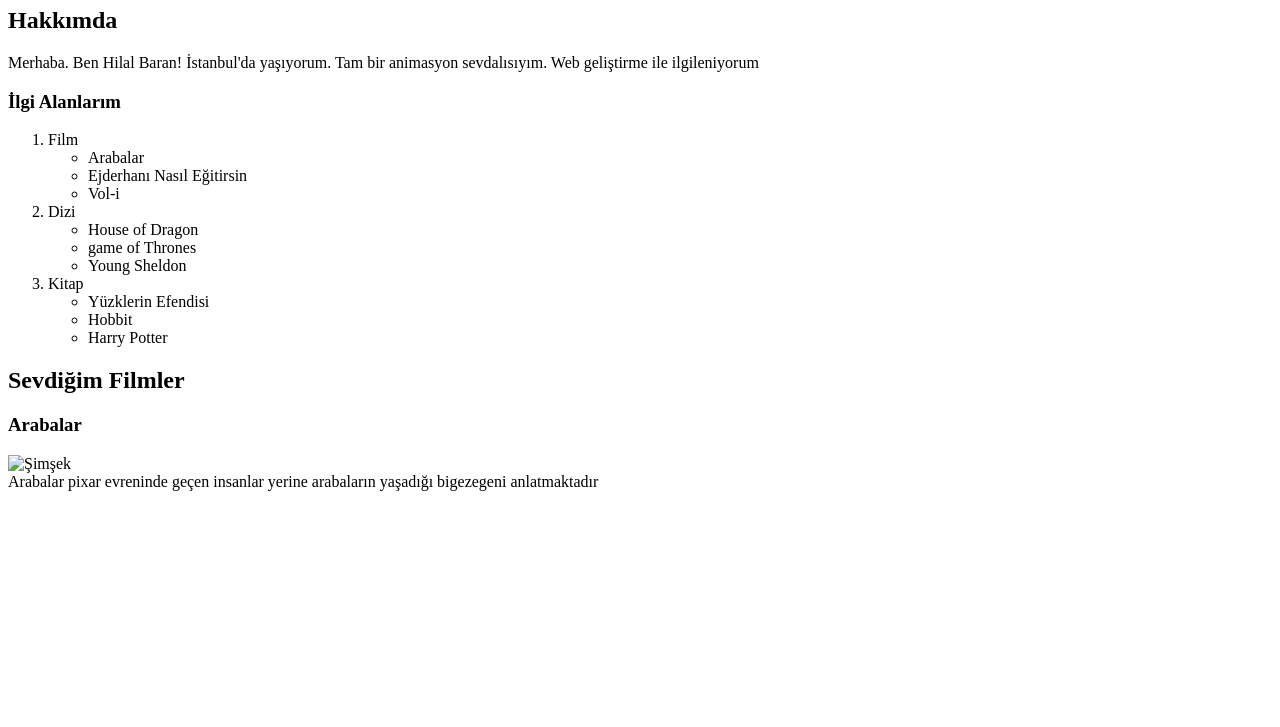
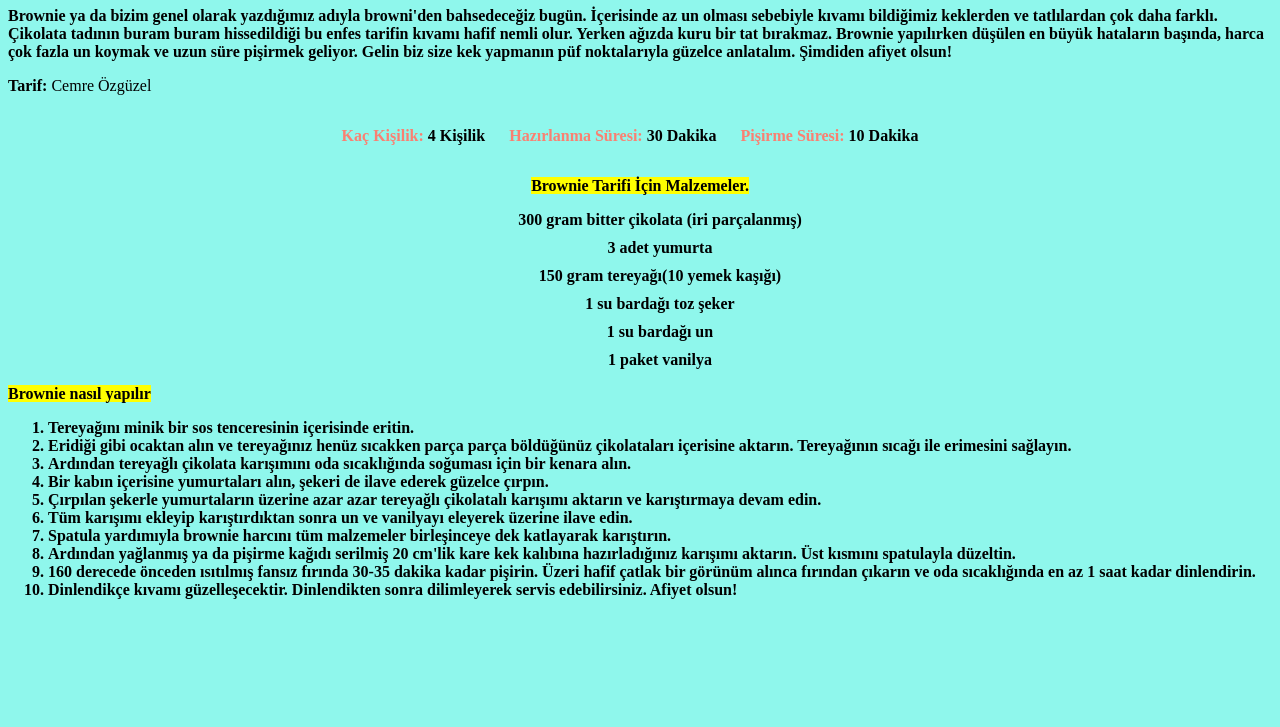
Before and after one commit to Hilalcik/kodluyoruzilkrepo, a plain HTML site: page index.html in a window 1280 px wide. Shown: the part 73-800 px from the top of the page. Drawn offline with Linux system fonts and the light colour scheme.

Commit message:
Add files via upload

```diff
--- a/index.html
+++ b/index.html
@@ -3,44 +3,93 @@
   <head>
     <meta charset="UTF-8" />
     <meta name="viewport" content="width=device-width, initial-scale=1.0" />
-    <meta http-equiv="X-UA-Compatible" content="ie=edge" />
-    <title>Static Template</title>
+    <title>Document</title>
+    <style>
+
+        .centered-list {
+            text-align: center;
+        }
+
+
+        .centered-list li {
+            display: block;
+            margin: 10px 0;
+        }
+    </style>
   </head>
   <body>
-    <h1>
-      Hilal Baran
-    </h1>
-    <h2>Hakkımda</h2>
-    <p1>
-      Merhaba. Ben Hilal Baran! İstanbul'da yaşıyorum. Tam bir animasyon
-      sevdalısıyım. Web geliştirme ile ilgileniyorum
-    </p1>
-    <h3>İlgi Alanlarım</h3>
+      <body bgcolor="#8ff7ec">
+
+    <h1>...Gerçek Brownie Tarifi...</h1>
+    <p><b>
+      Brownie ya da bizim genel olarak yazdığımız adıyla browni'den bahsedeceğiz
+      bugün. İçerisinde az un olması sebebiyle kıvamı bildiğimiz keklerden ve
+      tatlılardan çok daha farklı. Çikolata tadının buram buram hissedildiği bu
+      enfes tarifin kıvamı hafif nemli olur. Yerken ağızda kuru bir tat
+      bırakmaz. Brownie yapılırken düşülen en büyük hataların başında, harca çok
+      fazla un koymak ve uzun süre pişirmek geliyor. Gelin biz size kek yapmanın
+      püf noktalarıyla güzelce anlatalım. Şimdiden afiyet olsun!
+    </p></b>
+    <p><b>Tarif:</b> Cemre Özgüzel</p>
+    <style>
+      .yan-yana-baslik {
+          display: inline-block; /* Başlıkları yan yana yerleştirmek için */
+          margin-right: 20px; /* Başlıklar arasında boşluk bırakmak için */
+      }
+  </style>
+</head>
+<body>
+ <div align="center">
+    <p class="yan-yana-baslik"><b><span style="color:salmon">Kaç Kişilik:</span> 4 Kişilik</b></p>
+
+    <p class="yan-yana-baslik"><b><span style="color:salmon"> Hazırlanma Süresi:</span> 30 Dakika</p>
+    <p class="yan-yana-baslik"><b><span style="color: salmon"> Pişirme Süresi:</span> 10 Dakika</p>
+ </div>
+
+
+  <center><p><mark> Brownie Tarifi İçin Malzemeler.</mark></p></center>
+
+
+  <div class="centered-list">
+      <ul>
+          <li>300 gram bitter çikolata (iri parçalanmış)</li>
+          <li>3 adet yumurta</li>
+          <li>150 gram tereyağı(10 yemek kaşığı)</li>
+          <li>1 su bardağı toz şeker</li>
+          <li>1 su bardağı un</li>
+          <li>1 paket vanilya</li>
+
+      </ul>
+
+    </div>
+
+  <ul>
+
+  </ul>
+  </div>
+
+
+
+
+ <p><mark>Brownie nasıl yapılır</mark></p>
+ <p>
     <ol>
-      <li>Film</li>
-      <ul style="list-style-type: circle;">
-        <li>Arabalar</li>
-        <li>Ejderhanı Nasıl Eğitirsin</li>
-        <li>Vol-i</li>
-      </ul>
-      <li>Dizi</li>
-      <ul style="list-style-type: circle;">
-        <li>House of Dragon</li>
-        <li>game of Thrones</li>
-        <li>Young Sheldon</li>
-      </ul>
-      <li>Kitap</li>
-      <ul style="list-style-type: circle;">
-        <li>Yüzklerin Efendisi</li>
-        <li>Hobbit</li>
-        <li>Harry Potter</li>
-      </ul>
+<li> Tereyağını minik bir sos tenceresinin içerisinde eritin.</li>
+<li>Eridiği gibi ocaktan alın ve tereyağınız henüz sıcakken parça parça böldüğünüz çikolataları içerisine aktarın. Tereyağının sıcağı ile erimesini sağlayın.</li>
+<li>Ardından tereyağlı çikolata karışımını oda sıcaklığında soğuması için bir kenara alın.</li>
+<li>Bir kabın içerisine yumurtaları alın, şekeri de ilave ederek güzelce çırpın.</li>
+<li>Çırpılan şekerle yumurtaların üzerine azar azar tereyağlı çikolatalı karışımı aktarın ve karıştırmaya devam edin.</li>
+<li>Tüm karışımı ekleyip karıştırdıktan sonra un ve vanilyayı eleyerek üzerine ilave edin.</li>
+<li>Spatula yardımıyla brownie harcını tüm malzemeler birleşinceye dek katlayarak karıştırın.</li>
+<li>Ardından yağlanmış ya da pişirme kağıdı serilmiş 20 cm'lik kare kek kalıbına hazırladığınız karışımı aktarın. Üst kısmını spatulayla düzeltin.</li>
+<li>160 derecede önceden ısıtılmış fansız fırında 30-35 dakika kadar pişirin. Üzeri hafif çatlak bir görünüm alınca fırından çıkarın ve oda sıcaklığında en az 1 saat kadar dinlendirin.</li>
+<li>Dinlendikçe kıvamı güzelleşecektir. Dinlendikten sonra dilimleyerek servis edebilirsiniz. Afiyet olsun!</li>
+
+
     </ol>
-    <h2>Sevdiğim Filmler</h2>
-    <h3>Arabalar</h3>
-    <img src="img/Arabalar.webp" alt="Şimşek" width="600">
-<div>
-    <p1>Arabalar pixar evreninde geçen insanlar yerine arabaların yaşadığı bigezegeni anlatmaktadır</p1>
-</div>
-</body>
+</p></ol>
+
+
+
+  </body>
 </html>
```
